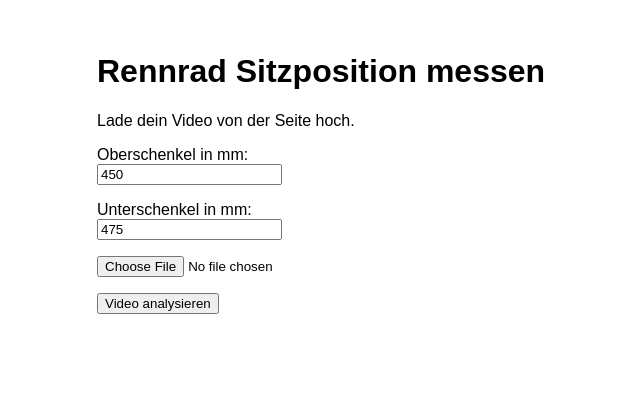
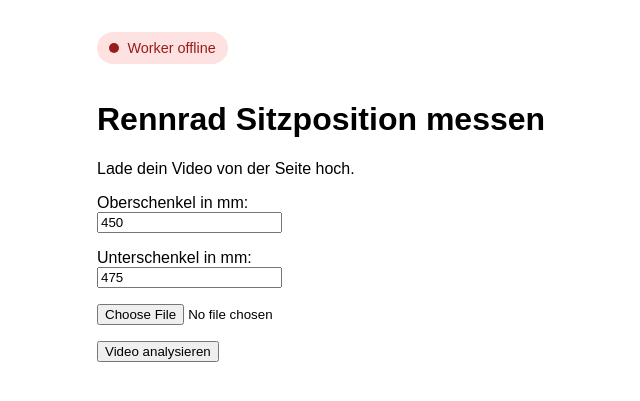
Before and after one commit to schnitzelburger/bikefitting-web, a FastAPI app: page / in a window 1280 px wide. Shown: the top 401 px of the page, without its empty margins (243-883 px from the left). Run offline with FastAPI, Linux system fonts and the light colour scheme; data that the repository does not hold is empty; some libraries are stand-ins or nearby versions.

Commit message:
feat: add worker status endpoint and update frontend to display worker health

```diff
--- a/frontend/main.py
+++ b/frontend/main.py
@@ -13,13 +13,23 @@ WORKER_URL = os.getenv("WORKER_URL", "http://192.168.178.50:8000")
 async def get_index(request: Request):
     return templates.TemplateResponse(request=request, name="index.html")
 
+@app.get("/worker-status", response_class=HTMLResponse)
+async def get_worker_status():
+    try:
+        async with httpx.AsyncClient() as client:
+            response = await client.get(f"{WORKER_URL}/health", timeout=3.0)
+            response.raise_for_status()
+        return HTMLResponse(content='<div class="worker-status online"><span class="status-dot"></span><span>Worker online</span></div>')
+    except (httpx.HTTPError, OSError):
+        return HTMLResponse(content='<div class="worker-status offline"><span class="status-dot"></span><span>Worker offline</span></div>')
+
 @app.post("/upload", response_class=HTMLResponse)
 async def upload_video(
     video: UploadFile = File(...),
     oberschenkel: float = Form(...),
     unterschenkel: float = Form(...)
 ):
-    async with httpx.AsyncClient() as client:
+    async with httpx.AsyncClient(timeout=60.0) as client:
         files = {"video": (video.filename, await video.read(), video.content_type)}
         data = {"oberschenkel": oberschenkel, "unterschenkel": unterschenkel}
         await client.post(f"{WORKER_URL}/analyze", files=files, data=data, timeout=60.0)
--- a/frontend/templates/index.html
+++ b/frontend/templates/index.html
@@ -7,12 +7,22 @@
     <script src="https://unpkg.com/htmx.org@1.9.12"></script>
     <style>
         body { font-family: sans-serif; padding: 2rem; max-width: 600px; margin: auto; }
+        .worker-status { display: inline-flex; align-items: center; gap: .5rem; padding: .5rem .75rem; border-radius: 999px; font-size: .9rem; margin-bottom: 1rem; }
+        .worker-status.online { color: #166534; background: #dcfce7; }
+        .worker-status.offline { color: #991b1b; background: #fee2e2; }
+        .worker-status.checking { color: #854d0e; background: #fef9c3; }
+        .status-dot { width: .65rem; height: .65rem; border-radius: 50%; background: currentColor; }
         #ladeanzeige { display: none; color: #666; margin-top: 1rem; }
         .htmx-request #ladeanzeige { display: block; }
         .htmx-request button { display: none; }
     </style>
 </head>
 <body>
+    <div id="worker-status" class="worker-status checking"
+         hx-get="/worker-status" hx-trigger="load, every 10s" hx-swap="outerHTML">
+        <span class="status-dot"></span>
+        <span>Worker wird geprüft...</span>
+    </div>
     <h1>Rennrad Sitzposition messen</h1>
     <p>Lade dein Video von der Seite hoch.</p>
 
--- a/worker/main.py
+++ b/worker/main.py
@@ -10,6 +10,10 @@ os.makedirs("processed", exist_ok=True)
 
 status_speicher = {}
 ergebnis_speicher = {}
+
+@app.get("/health")
+async def health_check():
+    return {"status": "online"}
 
 async def task_verarbeiten(dateiname: str, a_thigh: float, b_calf: float):
     in_pfad = f"uploads/{dateiname}"
```
